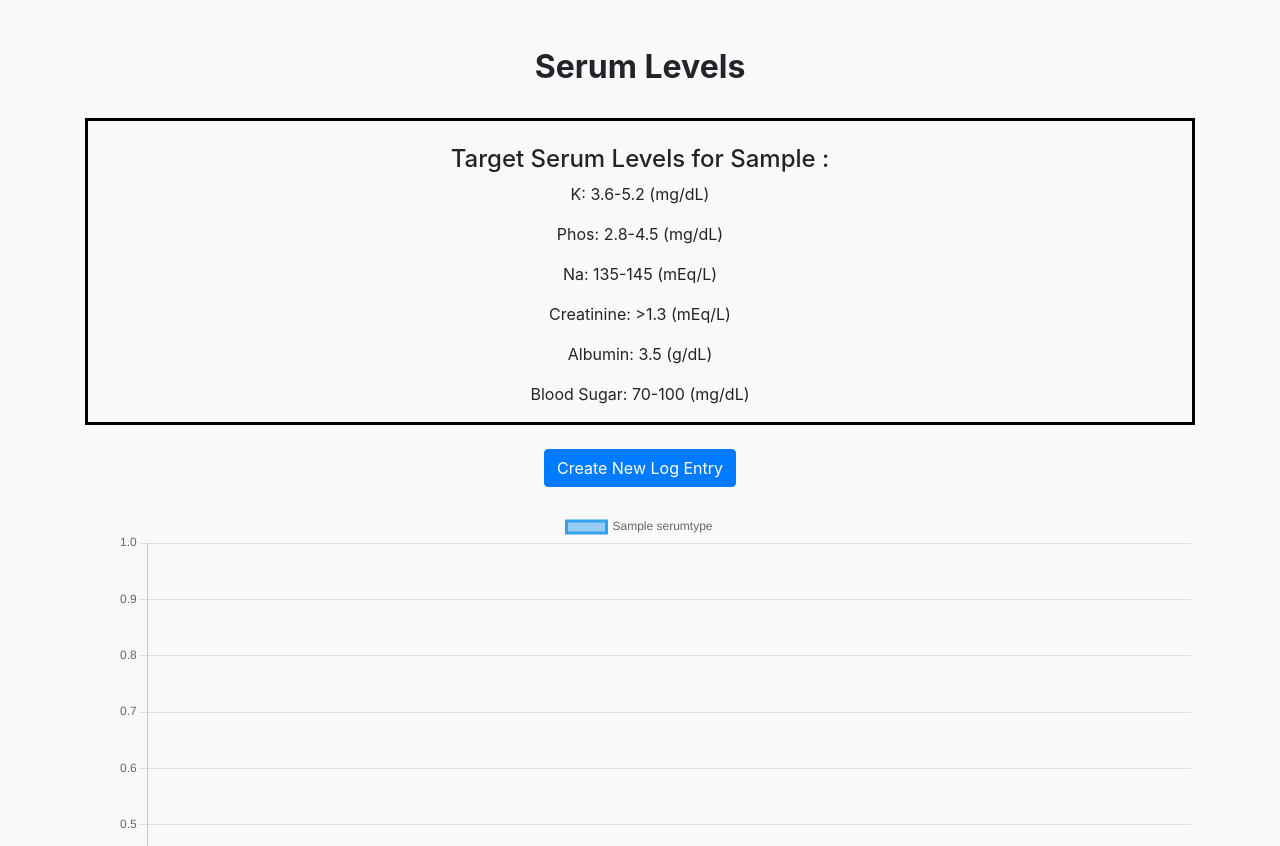
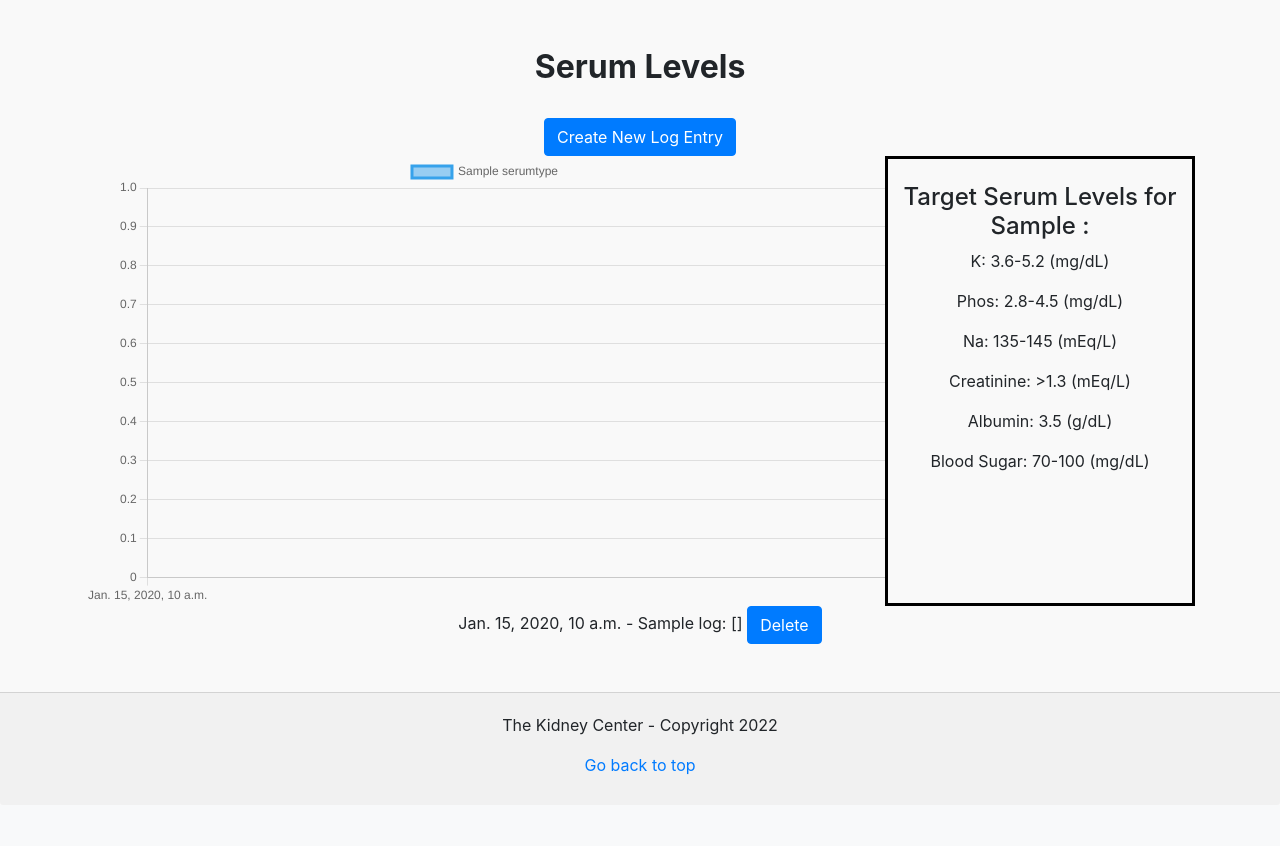
Before and after one commit to nbain00/intex-fall-2022, a Django app: template kidneyproject/templates/personal/serumlevels.html in a window 1280 px wide. Shown: the part 54-900 px from the top of the page. After the commit the page ends 829 px from the top, so only its background shows below. Run offline with Django 4.2, Linux system fonts and the light colour scheme; tables that the repository leaves empty hold one stand-in row (values such as "Sample post"); the template is opened without the code that fills it: values that come from a table or form of the project are taken from there, most other values are stand-ins (such as "Sample title", 1, 10 or a date in 2020); some libraries are stand-ins or nearby versions.

Commit message:
changed levels graph

```diff
--- a/kidneyproject/kidneyproject/settings.py
+++ b/kidneyproject/kidneyproject/settings.py
@@ -82,7 +82,7 @@ DATABASES = {
         'USER' : 'postgres',
         'PASSWORD' : 'admin',
         'HOST' : 'localhost',
-        #'PORT' : 5433,
+        'PORT' : 5433,
     }
 }
 
--- a/kidneyproject/templates/personal/serumlevels.html
+++ b/kidneyproject/templates/personal/serumlevels.html
@@ -6,7 +6,21 @@
 {% block content%}
 <h2><b>Serum Levels</b></h2>
 <br>
-<div style='border-style: solid; border-color: black;'>
+<style>
+    .both {
+        display: flex;
+        flex-direction: row;
+        justify-content: center;
+    }
+</style>
+<a class = "btn btn-primary" href="{% url 'add-level' userid=pat.id%}">Create New Log Entry</a>
+<div class="both">
+<br>
+<br><br>
+<div style="flex-grow: 2">
+<canvas id="line-chart" width="800" height="450"></canvas>
+</div>
+<div style='border-style: solid; border-color: black; flex-grow: 1'>
     <br>
     <h4>Target Serum Levels for {{pat.first_name|capfirst}} :</h4>
     <p>K: 3.6-5.2 &#40;mg/dL&#41;</p>
@@ -16,11 +30,6 @@
     <p> Albumin: 3.5 &#40;g/dL&#41;</p>
     <p>Blood Sugar: 70-100 &#40;mg/dL&#41;</p>
 </div>
-<br>
-<a class = "btn btn-primary" href="{% url 'add-level' userid=pat.id%}">Create New Log Entry</a>
-<br><br>
-<div>
-<canvas id="line-chart" width="800" height="450"></canvas>
 </div>
 <div class="container">
     {% for log in levels %}
```
